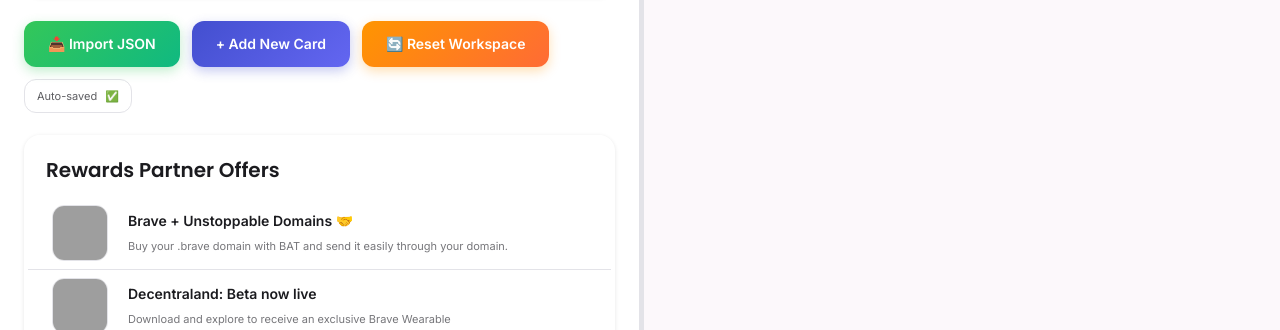
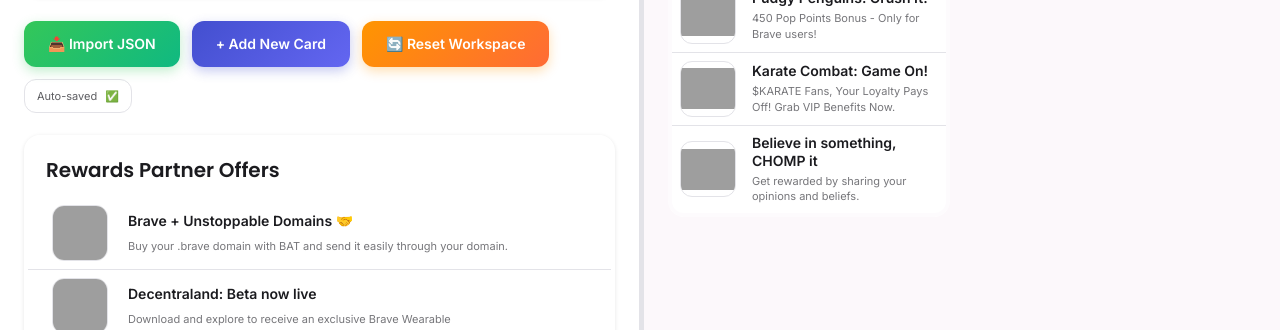
Before and after one commit to Miyayes/rewards-offer-wall-dashboard, a plain HTML site: page index.html in a window 1280 px wide. Shown: the part 470-800 px from the top of the page. Drawn offline with nearby package versions, Linux system fonts and the light colour scheme; grey boxes are pictures that could not be loaded.

Commit message:
Add more sample data

```diff
--- a/index.html
+++ b/index.html
@@ -1127,12 +1127,14 @@
                 edit titles, descriptions, and URLs.</li>
               <li><strong>Import JSON:</strong> Click "Import JSON" to load an existing card configuration from a
                 previous session.</li>
-              <li><strong>Auto-Save:</strong> Your work is automatically saved to browser storage every few seconds.</li>
+              <li><strong>Auto-Save:</strong> Your work is automatically saved to browser storage every few seconds.
+              </li>
               <li><strong>Share Your Work:</strong> The JSON output below can be shared with
                 others to reproduce your card layout.</li>
             </ol>
             <div class="warning">
-              Your work is automatically saved to your browser's local storage, but exporting the JSON is recommended for backup.
+              Your work is automatically saved to your browser's local storage, but exporting the JSON is recommended
+              for backup.
             </div>
           </div>
 
@@ -1190,10 +1192,12 @@
                         <button @click="editUrl(cardIndex, itemIndex)" class="item-control-btn url" title="Edit URL">
                           🔗 Link URL
                         </button>
-                        <button @click="editThumbnail(cardIndex, itemIndex)" class="item-control-btn image" title="Edit Image">
+                        <button @click="editThumbnail(cardIndex, itemIndex)" class="item-control-btn image"
+                          title="Edit Image">
                           📷 Thumbnail
                         </button>
-                        <button @click="confirmDeleteItem(cardIndex, itemIndex)" class="item-control-btn delete" title="Delete Item">
+                        <button @click="confirmDeleteItem(cardIndex, itemIndex)" class="item-control-btn delete"
+                          title="Delete Item">
                           🗑️ Delete Item
                         </button>
                       </div>
@@ -1285,7 +1289,7 @@
         <h3>Edit URL</h3>
         <p>Enter the link URL for this item:</p>
         <input v-model="editingUrl" class="url-input-modal" placeholder="https://example.com" type="url"
-               @keyup.enter="saveUrl" @keyup.escape="hideUrlModal" ref="urlInput" />
+          @keyup.enter="saveUrl" @keyup.escape="hideUrlModal" ref="urlInput" />
         <div class="modal-actions">
           <button @click="hideUrlModal" class="modal-btn cancel">Cancel</button>
           <button @click="saveUrl" class="modal-btn confirm" style="background: #34c759;">Save</button>
@@ -1611,6 +1615,27 @@
                   description: "Download and explore to receive an exclusive Brave Wearable",
                   url: "https://decentraland.org/?utm_org=dcl&utm_source=brave&utm_medium=paid&utm_campaign=brandlaunch&utm_term=offerwall&utm_content=brave_wearable",
                   thumbnail: "https://rewards.brave.com/cards/decentraland.png"
+                },
+                {
+                  id: itemIdCounter++,
+                  title: "Pudgy Penguins: Crush It!",
+                  description: "450 Pop Points Bonus - Only for Brave users!",
+                  url: "https://www.pudgypop.com/signup?r=BAT",
+                  thumbnail: "https://rewards.brave.com/cards/thumb-pudgy-penguins-crush-it.png"
+                },
+                {
+                  id: itemIdCounter++,
+                  title: "Karate Combat: Game On!",
+                  description: "$KARATE Fans, Your Loyalty Pays Off! Grab VIP Benefits Now.",
+                  url: "https://www.karate.com/app",
+                  thumbnail: "https://rewards.brave.com/cards/thumb-karate-fans-your-loyalty.png"
+                },
+                {
+                  id: itemIdCounter++,
+                  title: "Believe in something, CHOMP it",
+                  description: "Get rewarded by sharing your opinions and beliefs.",
+                  url: "https://chomp.games/?utm_source=brave&utm_medium=offerwall",
+                  thumbnail: "https://rewards.brave.com/cards/thumb-believe-in-somthing-chomp-it.png"
                 }
               ]
             }
```
